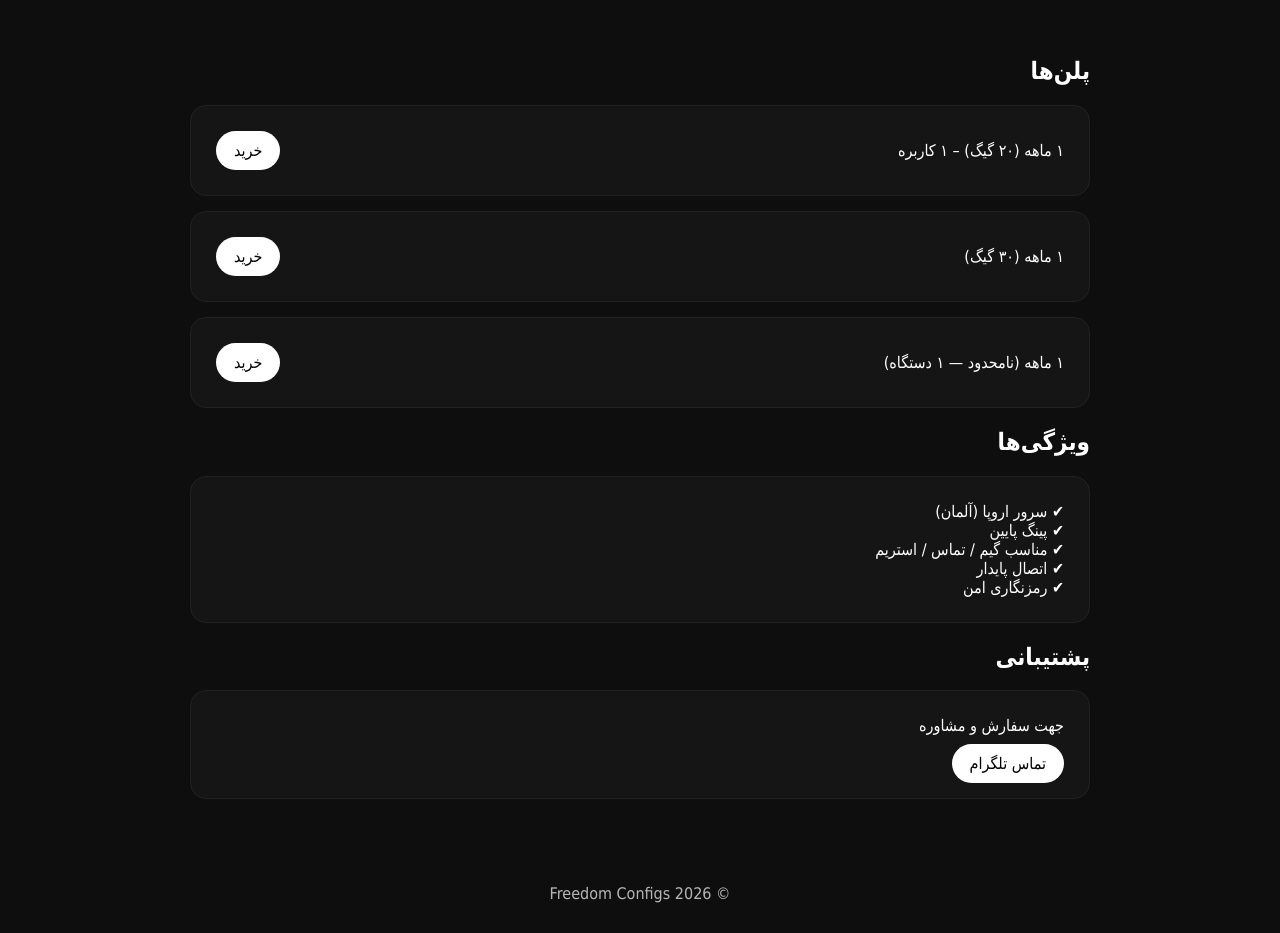
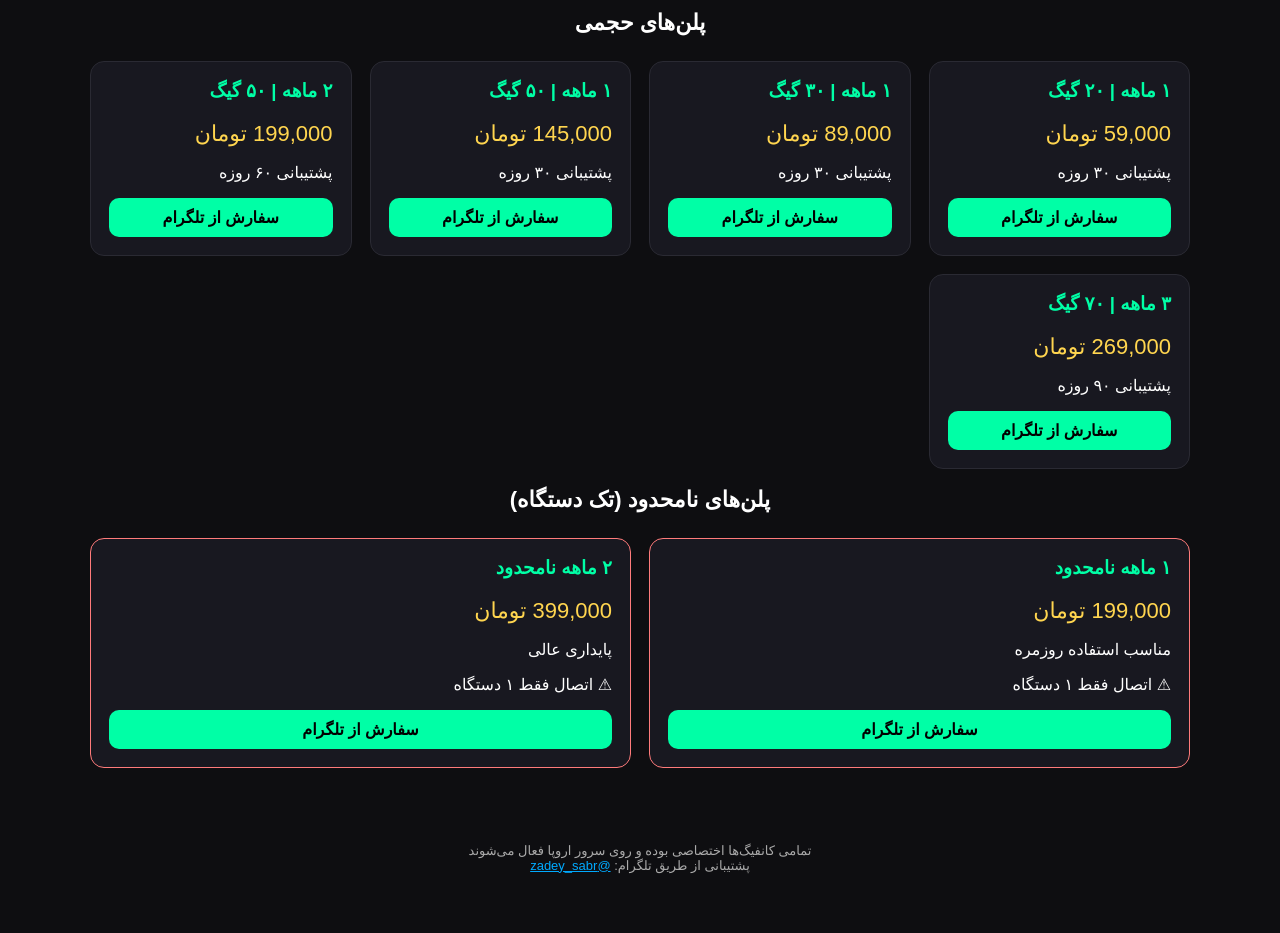
Before and after one commit to mehrabgame44-debug/freedomconfigs.github.io, a plain HTML site: page index.html in a window 1280 px wide. Shown: the part 206-1139 px from the top of the page. After the commit the page ends 1104 px from the top, so only its background shows below. Drawn offline with Linux system fonts and the light colour scheme.

Commit message:
Update index.html

```diff
--- a/index.html
+++ b/index.html
@@ -2,114 +2,174 @@
 <html lang="fa" dir="rtl">
 <head>
 <meta charset="UTF-8">
-<title>Freedom Configs | فروش کانفیگ V2Ray</title>
 <meta name="viewport" content="width=device-width, initial-scale=1.0">
+<title>Freedom Configs | فروش کانفیگ V2ray</title>
 
 <style>
 body{
+ font-family: sans-serif;
+ background:#0e0e11;
+ color:white;
  margin:0;
-  background:#0e0e0e;
-  color:white;
-  font-family:tahoma;
 }
-header{
-  padding:60px 20px;
+
+.header{
  text-align:center;
-  background:linear-gradient(120deg,#111,#222);
+ padding:30px 10px;
+ background:#14141a;
+ box-shadow:0 0 10px #000;
 }
-h1{margin:0;font-size:34px}
-.tag{
-  opacity:.8;
-  margin-top:8px
+
+.header h1{
+ margin:0;
+ color:#00ffa6;
 }
-.section{
-  padding:40px 20px;
-  max-width:900px;
-  margin:auto;
+
+.container{
+ max-width:1100px;
+ margin:40px auto;
+ padding:10px;
 }
+
+.section-title{
+ text-align:center;
+ font-size:22px;
+ margin-bottom:25px;
+}
+
+.pricing-grid{
+ display:grid;
+ grid-template-columns:repeat(auto-fit,minmax(260px,1fr));
+ gap:18px;
+}
+
 .card{
-  background:#151515;
+ background:#181820;
+ border-radius:14px;
+ padding:18px;
+ border:1px solid #2a2a33;
+}
+
+.card h3{
+ margin-top:0;
+ color:#00ffa6;
+}
+
+.price{
+ font-size:22px;
+ margin:10px 0;
+ color:#ffd54f;
+}
+
+.btn{
+ display:block;
+ text-align:center;
+ padding:10px;
+ border-radius:10px;
+ background:#00ffa6;
+ color:#000;
+ text-decoration:none;
+ font-weight:bold;
+ margin-top:10px;
+}
+
+.unlimited{
+ border:1px solid #ff7b7b;
+}
+
+.footer{
+ text-align:center;
  padding:25px;
-  border-radius:16px;
-  margin-bottom:15px;
-  border:1px solid #222;
+ font-size:13px;
+ color:#aaa;
 }
-.plan{
-  display:flex;
-  justify-content:space-between;
-  font-size:16px;
-  align-items:center;
-}
-.buy{
-  background:white;
-  color:black;
-  padding:10px 18px;
-  border-radius:25px;
-  text-decoration:none;
-}
-footer{
-  text-align:center;
-  padding:30px;
-  opacity:.7;
+
+.telegram{
+ color:#00aaff;
 }
 </style>
 </head>
 
 <body>
 
-<header>
+<div class="header">
  <h1>Freedom Configs</h1>
-  <p class="tag">سریع – امن – پرسرعت اروپا 🇩🇪</p>
-</header>
+ <p>فروش تخصصی کانفیگ پرسرعت V2ray | تک‌کاربره</p>
+</div>
 
-<div class="section">
+<div class="container">
 
-  <h2>پلن‌ها</h2>
+<h2 class="section-title">پلن‌های حجمی</h2>
+
+<div class="pricing-grid">
 
  <div class="card">
-    <div class="plan">
-      <span>۱ ماهه (۲۰ گیگ) – ۱ کاربره</span>
-      <a class="buy" href="https://t.me/zadey_sabr">خرید</a>
-    </div>
+   <h3>۱ ماهه | ۲۰ گیگ</h3>
+   <p class="price">59,000 تومان</p>
+   <p>پشتیبانی ۳۰ روزه</p>
+   <a class="btn" href="https://t.me/zadey_sabr">سفارش از تلگرام</a>
  </div>
 
  <div class="card">
-    <div class="plan">
-      <span>۱ ماهه (۳۰ گیگ)</span>
-      <a class="buy" href="https://t.me/zadey_sabr">خرید</a>
-    </div>
+   <h3>۱ ماهه | ۳۰ گیگ</h3>
+   <p class="price">89,000 تومان</p>
+   <p>پشتیبانی ۳۰ روزه</p>
+   <a class="btn" href="https://t.me/zadey_sabr">سفارش از تلگرام</a>
  </div>
 
  <div class="card">
-    <div class="plan">
-      <span>۱ ماهه (نامحدود — ۱ دستگاه)</span>
-      <a class="buy" href="https://t.me/zadey_sabr">خرید</a>
-    </div>
+   <h3>۱ ماهه | ۵۰ گیگ</h3>
+   <p class="price">145,000 تومان</p>
+   <p>پشتیبانی ۳۰ روزه</p>
+   <a class="btn" href="https://t.me/zadey_sabr">سفارش از تلگرام</a>
  </div>
 
-  <h2>ویژگی‌ها</h2>
+ <div class="card">
+   <h3>۲ ماهه | ۵۰ گیگ</h3>
+   <p class="price">199,000 تومان</p>
+   <p>پشتیبانی ۶۰ روزه</p>
+   <a class="btn" href="https://t.me/zadey_sabr">سفارش از تلگرام</a>
+ </div>
 
  <div class="card">
-    ✔ سرور اروپا (آلمان)
-    <br>✔ پینگ پایین
-    <br>✔ مناسب گیم / تماس / استریم
-    <br>✔ اتصال پایدار
-    <br>✔ رمزنگاری امن
-  </div>
-
-  <h2>پشتیبانی</h2>
-
-  <div class="card">
-    جهت سفارش و مشاوره
-    <br><br>
-    <a class="buy" href="https://t.me/zadey_sabr">تماس تلگرام</a>
+   <h3>۳ ماهه | ۷۰ گیگ</h3>
+   <p class="price">269,000 تومان</p>
+   <p>پشتیبانی ۹۰ روزه</p>
+   <a class="btn" href="https://t.me/zadey_sabr">سفارش از تلگرام</a>
  </div>
 
 </div>
 
-<footer>
-  © 2026 Freedom Configs
-</footer>
+
+<h2 class="section-title">پلن‌های نامحدود (تک دستگاه)</h2>
+
+<div class="pricing-grid">
+
+ <div class="card unlimited">
+   <h3>۱ ماهه نامحدود</h3>
+   <p class="price">199,000 تومان</p>
+   <p>مناسب استفاده روزمره</p>
+   <p>⚠ اتصال فقط ۱ دستگاه</p>
+   <a class="btn" href="https://t.me/zadey_sabr">سفارش از تلگرام</a>
+ </div>
+
+ <div class="card unlimited">
+   <h3>۲ ماهه نامحدود</h3>
+   <p class="price">399,000 تومان</p>
+   <p>پایداری عالی</p>
+   <p>⚠ اتصال فقط ۱ دستگاه</p>
+   <a class="btn" href="https://t.me/zadey_sabr">سفارش از تلگرام</a>
+ </div>
+
+</div>
+
+</div>
+
+<div class="footer">
+تمامی کانفیگ‌ها اختصاصی بوده و روی سرور اروپا فعال می‌شوند<br>
+پشتیبانی از طریق تلگرام:
+<a class="telegram" href="https://t.me/zadey_sabr">@zadey_sabr</a>
+</div>
 
 </body>
 </html>
```
Lines whose indentation alone changed are shown as unchanged.
